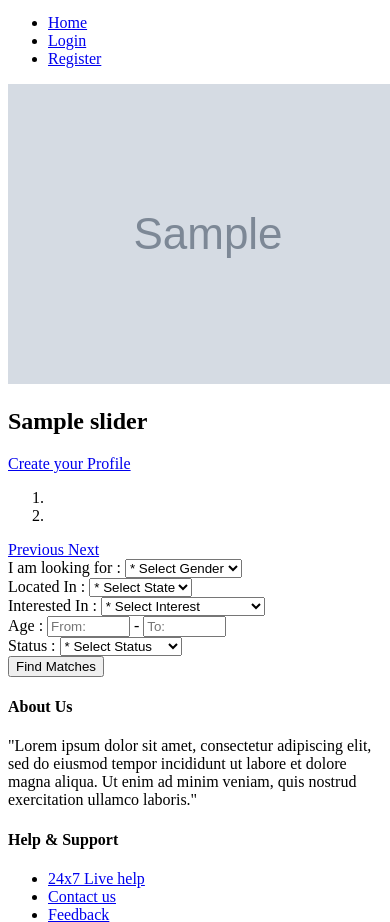
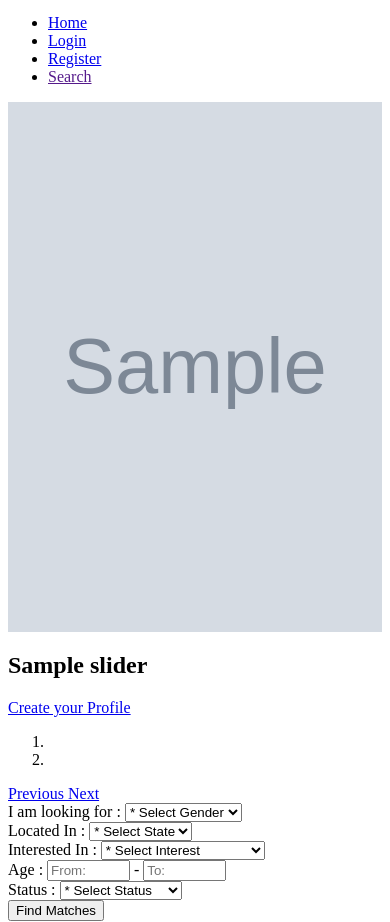
Before and after one commit to khajaamin/vishwashantiseva, a Yii app: template frontend/views/site/index.php in a window 390 px wide; the page is wider, and only the part inside the window is pictured. Shown: the part 338-1260 px from the top of that part. Run offline with PHP 8.4 and a stand-in for Yii, Linux system fonts and the light colour scheme; the template is opened without the code that fills it: most values are stand-ins (such as "Sample title", 1, 10 or a date in 2020); grey boxes marked "Sample" are stand-in pictures; data that the repository does not hold is empty; some libraries are stand-ins or nearby versions.

Commit message:
slider's height set,search menu add,set user registration form at center

```diff
--- a/frontend/messages/hi-IN/app.php
+++ b/frontend/messages/hi-IN/app.php
@@ -8,5 +8,6 @@ return [
     'Login'=>'लॉगीन',
     'Register'=>'रजिस्टर',
     'My profile'=>'माय प्रोफाइल',
-    'logout'=>'लॉगऑऊट'
+    'logout'=>'लॉगऑऊट',
+    'Search'=>'सर्च'
 ];
--- a/frontend/views/layouts/main.php
+++ b/frontend/views/layouts/main.php
@@ -66,6 +66,9 @@ AppAsset::register($this);
                       ?>
                         <li><a href="<?php echo Url::toRoute('site/login');?>"><?php echo \Yii::t('app', 'Login');?> </a></li>
                         <li><a href="<?php echo Url::toRoute('site/signup');?>"><?php echo \Yii::t('app', 'Register');?></a></li>
+                        <li><a href=""><?php echo \Yii::t('app', 'Search');?></a></li>
+
+
                         <?php }else{?>
                         <li class="dropdown">
                           <a href="#" class="dropdown-toggle" data-toggle="dropdown"><?= 'Hii, '.ucfirst(Yii::$app->user->identity->username) ?><span class="caret"></span></a>
--- a/frontend/views/site/index.php
+++ b/frontend/views/site/index.php
@@ -11,6 +11,14 @@ use common\models\Sliders;
 
 $this->title = 'Home';
 ?>
+<style>
+
+.img-responsive, .thumbnail > img, .thumbnail a > img, .carousel-inner > .item > img, .carousel-inner > .item > a > img {
+    display: block;
+    width: 100%;
+    height: 530px;
+}
+</style>
 <section>
     <div class="">
     <div id="carousel-example-generic" class="carousel slide" data-ride="carousel">
@@ -20,7 +28,7 @@ $this->title = 'Home';
         if($slider['status']){
       ?>
           <div class="item active">
-              <img src="images/slider/<?= $slider['image_file'] ?>" alt="slider_image">
+              <img src="images/slider/<?= $slider['image_file'] ?>" alt="slider_image" >
               <div class="carousel-caption">
                  <h1><?= $slider['heading']?></h1>
                  <?php
@@ -37,7 +45,7 @@ $this->title = 'Home';
         }else{
       ?>
           <div class="item">
-              <img src="images/slider/<?= $slider['image_file']  ?>" alt="slider_image">
+              <img src="images/slider/<?= $slider['image_file']  ?>" alt="slider_image" >
               <div class="carousel-caption">
                 <h1><?= $slider['heading']?></h1>
                  <?php
--- a/frontend/views/site/signup.php
+++ b/frontend/views/site/signup.php
@@ -22,7 +22,7 @@ $this->title = 'Signup/Register';
      </ul>
    </div>
    <div class="services">
-      <div class="col-sm-6 login_left">
+      <div class="col-md-offset-3 col-sm-6 login_left">
          <?php $form = ActiveForm::begin(['id' => 'form-signup']); ?>
 
                 <?= $form->field($model, 'username')->textInput(['autofocus' => true]) ?>
```
